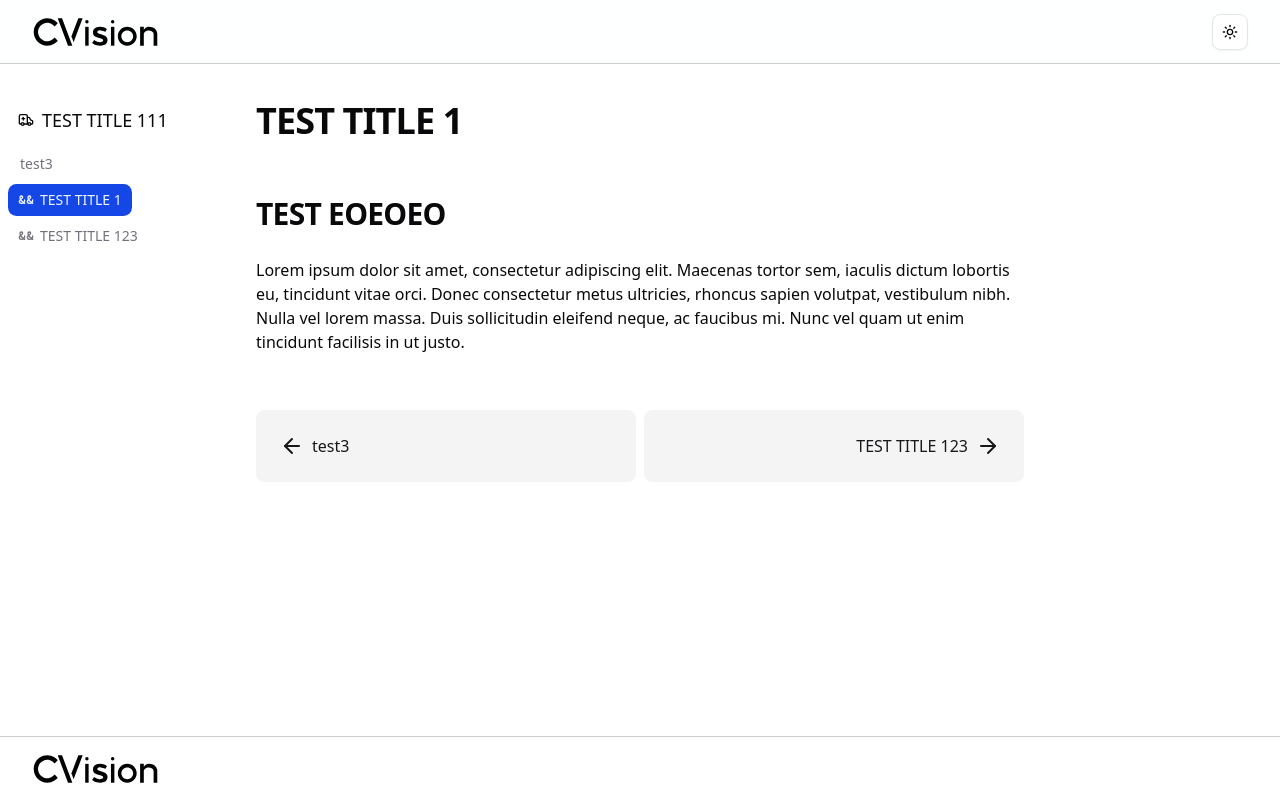
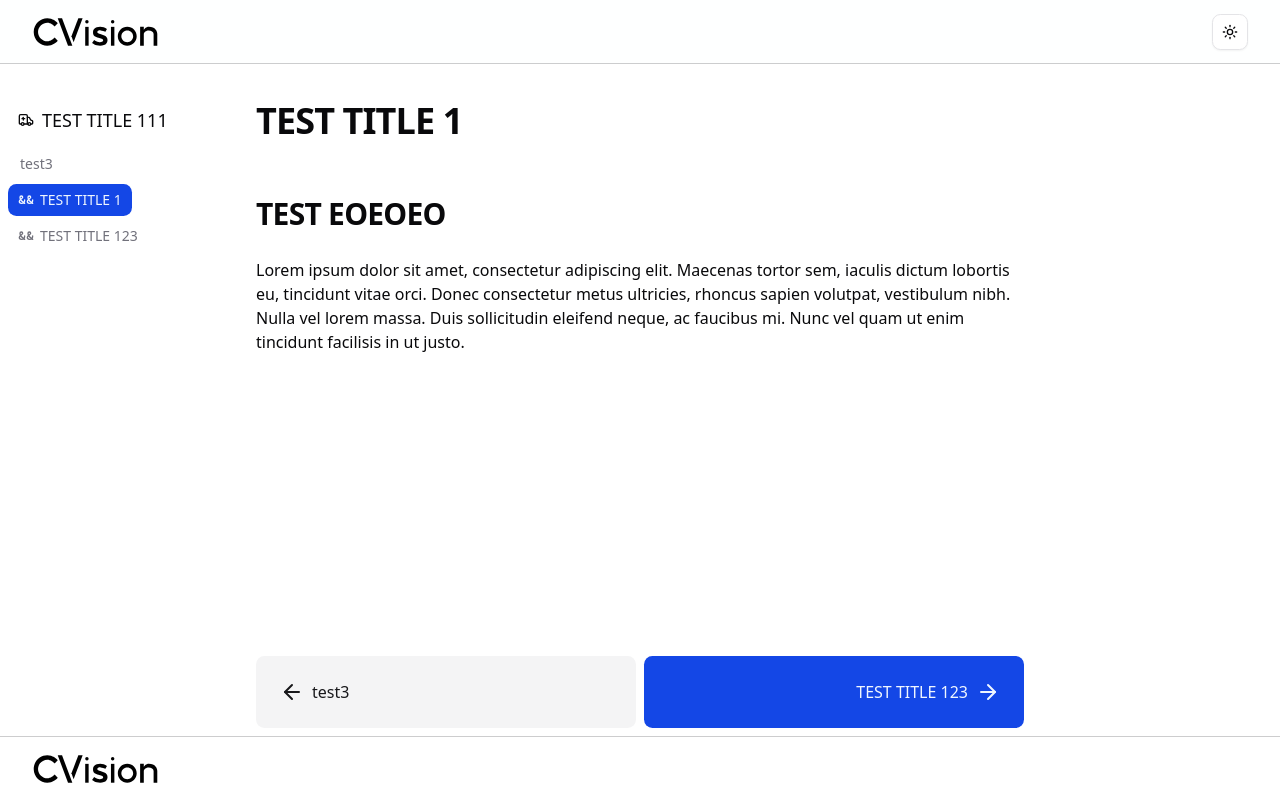
Before and after one commit to B4rawasz/Widzenie_Komputerowe_PG, a Next.js app: page /lessons/test1/test1a in a window 1280 px wide. Built offline with nearby package versions, Linux system fonts and the light colour scheme.

Commit message:
Update styling for lesson pages and add navigation components

```diff
--- a/src/app/lessons/[lessonSlug]/[partSlug]/page.tsx
+++ b/src/app/lessons/[lessonSlug]/[partSlug]/page.tsx
@@ -41,7 +41,7 @@ export default async function LessonPartPage({
 	const metadata = data.frontmatter;
 
 	return (
-		<article id="lessonContent" className="prose lg:prose-xl max-w-4xl mx-auto py-8">
+		<article id="lessonContent" className="prose lg:prose-xl max-w-4xl py-8">
 			<h1 className="mb-12">{metadata?.title || partSlug}</h1>
 
 			<ContentComponent />
--- a/src/app/lessons/[lessonSlug]/layout.tsx
+++ b/src/app/lessons/[lessonSlug]/layout.tsx
@@ -21,7 +21,7 @@ export default async function LessonLayout({
 				<NavClient lessonSlug={lessonSlug} lesson={lesson} parts={parts} />
 			</aside>
 
-			<main className="flex-1 mb-2">
+			<main className="flex-1 mb-2 flex flex-col justify-between">
 				{children}
 				<PageNav lesson={lesson} parts={parts} />
 			</main>
--- a/src/app/lessons/[lessonSlug]/page.tsx
+++ b/src/app/lessons/[lessonSlug]/page.tsx
@@ -35,7 +35,7 @@ export default async function LessonPage({ params }: { params: Promise<{ lessonS
 	const metadata = data.frontmatter;
 
 	return (
-		<article className="prose lg:prose-xl max-w-4xl mx-auto py-8">
+		<article className="prose lg:prose-xl max-w-4xl py-8">
 			<h1>{metadata?.title || lessonSlug}</h1>
 
 			<ContentComponent />
--- a/src/components/mdx/page-nav.tsx
+++ b/src/components/mdx/page-nav.tsx
@@ -39,7 +39,7 @@ export default function PageNav({ lesson, parts }: { lesson: LessonMetadata; par
 			{nextPage ? (
 				<Link
 					href={nextPage.slug}
-					className="bg-secondary text-secondary-foreground hover:bg-secondary/80 flex flex-row gap-2 p-6 transition-all rounded-md justify-end"
+					className="bg-primary text-primary-foreground hover:bg-primary/80 flex flex-row gap-2 p-6 transition-all rounded-md justify-end"
 				>
 					{nextPage.title}
 					<ArrowRight />
```
